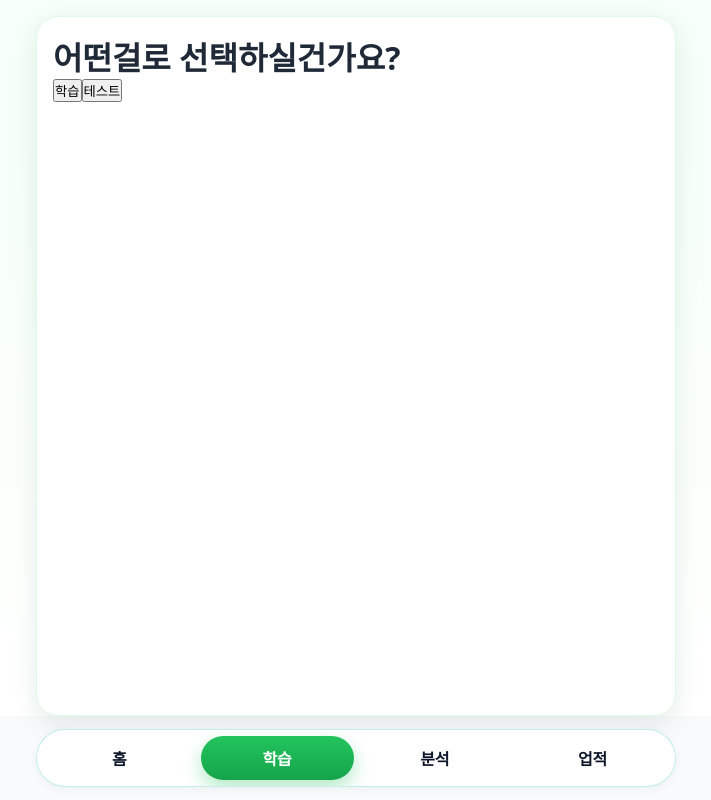
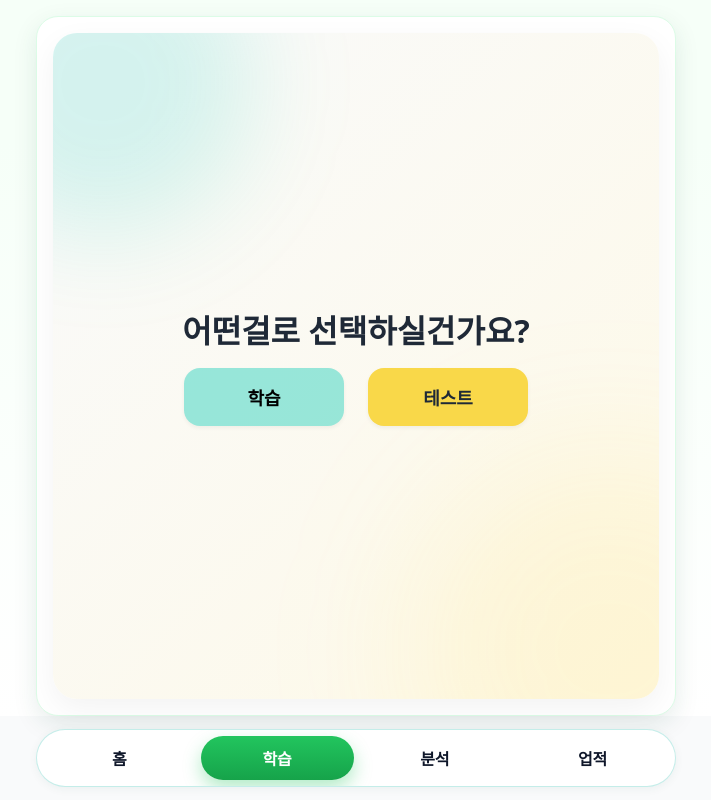
Before and after one commit to dongwandev/mokwon-hackathon, a React (Vite) app in the folder frontend/: page /learningchoice in a window 1280 px wide. Shown: the whole page, without its empty margins (284-995 px from the left). Built offline with nearby package versions, Linux system fonts and the light colour scheme.

Commit message:
각 페이지별 CSS 컨테이너 설정

```diff
--- a/frontend/src/pages/LearningChoicePage.css
+++ b/frontend/src/pages/LearningChoicePage.css
@@ -16,21 +16,33 @@ body {
 }
 
 .select-container {
-  width: 100vw;
-  max-width: 400px;
-  aspect-ratio: 9 / 16;
+  /* ↓ 가로는 컨테이너 안에서 양쪽으로 꽉 차게 */
+  width: 100%;
+  box-sizing: border-box;
+
+  /* 여백 재조정: 위아래 마진을 없애 세로 가운데 정렬에 방해 안 되게 */
+  margin: 0;
+  padding: 2rem;
+
+  /* 배경/장식 유지 */
   background: linear-gradient(135deg, #f9fafb 0%, #fef9e7 100%);
-  /* 연한 하늘색 → 아주 연한 노란색 그라데이션 */
   position: relative;
   overflow: hidden;
-  margin: 2rem auto;
   border-radius: 24px;
   box-shadow: 0 10px 30px rgba(0,0,0,0.05);
+
+  /* ↓ 세로 가운데 정렬 */
   display: flex;
   flex-direction: column;
-  justify-content: center;
+  justify-content: center; /* 세로 중앙 */
   align-items: center;
+
+  /* ↓ 뷰포트 높이를 기준으로 가운데 오도록 최소 높이 보장 */
+
+  flex: 0 0 100%;
+
   z-index: 0;
+  margin-block: auto;
 }
 
 .select-container::before {
@@ -51,7 +63,7 @@ body {
   position: absolute;
   width: 400px;
   height: 400px;
-  background: rgba(249, 216, 73, 0.12); /* 노란색 투명도 약간 증가 */
+  background: rgba(249, 216, 73, 0.12);
   border-radius: 50%;
   bottom: -150px;
   right: -150px;
@@ -64,17 +76,7 @@ body {
   z-index: 1;
 }
 
-/* 선택 페이지 전체 컨테이너 */
-.select-container {
-  min-height: 100vh;
-  background-color: var(--bg);
-  display: flex;
-  flex-direction: column;
-  justify-content: center;
-  align-items: center;
-  padding: 2rem;
-  gap: 2rem;
-}
+/* ★ 여기 있던 "선택 페이지 전체 컨테이너" 블록은 요구에 따라 제거됨 */
 
 /* 제목 */
 .select-title {
@@ -86,6 +88,7 @@ body {
 
 /* 버튼 박스 */
 .select-button-box {
+  margin-top: 1rem;
   display: flex;
   gap: 1.5rem;
   flex-wrap: wrap;
--- a/frontend/src/pages/LearningChoicePage.jsx
+++ b/frontend/src/pages/LearningChoicePage.jsx
@@ -1,32 +1,31 @@
-import { useNavigate } from 'react-router-dom'
+import { useNavigate } from 'react-router-dom';
 import Container from '../components/Container';
-import './LearningChoicePage.css'
+import './LearningChoicePage.css';
 
 const SelectPage = () => {
-  const navigate = useNavigate()
+  const navigate = useNavigate();
 
   return (
     <Container>
-      <div className="min-h-screen flex flex-col justify-center items-center gap-6 bg-gray-100">
-        <h1 className="text-3xl font-bold">어떤걸로 선택하실건가요?</h1>
-        <div className="flex gap-4">
+      <div className="select-container">
+        <h1 className="select-title">어떤걸로 선택하실건가요?</h1>
+        <div className="select-button-box">
           <button
             onClick={() => navigate('/LearningPage')}
-            className="px-6 py-3 bg-blue-500 text-white rounded hover:bg-blue-600"
+            className="select-button learn"
           >
             학습
           </button>
           <button
             onClick={() => navigate('/ProblemPage')}
-            className="px-6 py-3 bg-green-500 text-white rounded hover:bg-green-600"
+            className="select-button test"
           >
             테스트
           </button>
         </div>
       </div>
     </Container>
+  );
+};
 
-  )
-}
-
-export default SelectPage
+export default SelectPage;
--- a/frontend/src/pages/ProblemPage.jsx
+++ b/frontend/src/pages/ProblemPage.jsx
@@ -1,5 +1,6 @@
 import React, { useState, useEffect } from 'react'
 import { useNavigate } from 'react-router-dom'
+import Container from '../components/Container'
 
 const questions = [
   // 위 문제들 동일하게 복사
@@ -66,14 +67,14 @@ const questions = [
   // ... 더 문제 추가
 ]
 
-function shuffleArray(array) {
-  const arr = array.slice()
-  for (let i = arr.length - 1; i > 0; i--) {
-    const j = Math.floor(Math.random() * (i + 1))
-    ;[arr[i], arr[j]] = [arr[j], arr[i]]
-  }
-  return arr
-}
+// function shuffleArray(array) {
+//   const arr = array.slice()
+//   for (let i = arr.length - 1; i > 0; i--) {
+//     const j = Math.floor(Math.random() * (i + 1))
+//     ;[arr[i], arr[j]] = [arr[j], arr[i]]
+//   }
+//   return arr
+// }
 
 const QuizWithExplanation = () => {
   const navigate = useNavigate()
@@ -116,6 +117,7 @@ const QuizWithExplanation = () => {
   }
 
   return (
+    <Container>
       <div style={{ padding: '2rem' }}>
         <h2>문제 {currentIdx + 1} / {questions.length}</h2>
 
@@ -154,6 +156,7 @@ const QuizWithExplanation = () => {
           </>
         )}
       </div>
+    </Container>
   )
 }
 
--- a/frontend/src/pages/ProblemPageResult.jsx
+++ b/frontend/src/pages/ProblemPageResult.jsx
@@ -1,5 +1,6 @@
 import React from 'react'
 import { useLocation, useNavigate } from 'react-router-dom'
+import Container from '../components/Container'
 
 const ResultPage = () => {
   const navigate = useNavigate()
@@ -11,12 +12,14 @@ const ResultPage = () => {
   // 잘못된 접근 대비
   if (total === 0) {
     return (
+      <Container>
         <div style={{ padding: '2rem', textAlign: 'center' }}>
           <p>잘못된 접근입니다. 퀴즈를 먼저 풀어주세요.</p>
           <button onClick={() => navigate('/')} style={buttonStyle}>
             퀴즈 시작하기
           </button>
         </div>
+      </Container>
     )
   }
 
@@ -24,6 +27,7 @@ const ResultPage = () => {
   const percentage = ((correct / total) * 100).toFixed(1)
 
   return (
+    <Container>
       <div style={{ padding: '2rem', textAlign: 'center' }}>
         <h2>퀴즈 결과</h2>
         <p>총 문제 수: <strong>{total}</strong></p>
@@ -33,6 +37,7 @@ const ResultPage = () => {
           다시 풀기
         </button>
       </div>
+    </Container>
   )
 }
 
```
Lines whose indentation alone changed are shown as unchanged.
